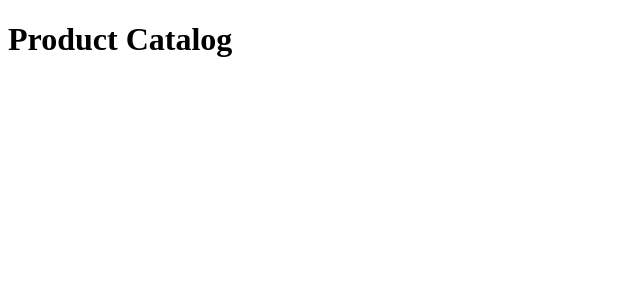
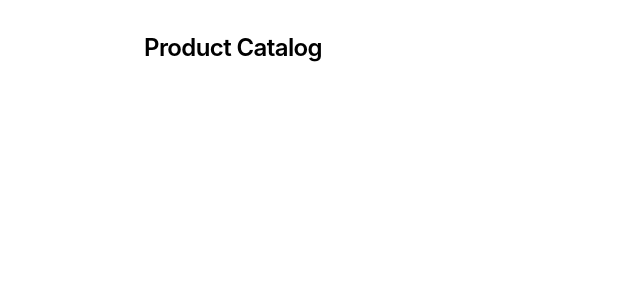
Before and after one commit to rmdelossantos/co-silver-panda, a React (Vite) app in the folder frontend/: page / in a window 1280 px wide. Shown: the top 300 px of the page, without its empty margins (0-640 px from the left). Built offline with nearby package versions, Linux system fonts and the light colour scheme.

Commit message:
chore(web): add tailwind css

```diff
--- a/frontend/package.json
+++ b/frontend/package.json
@@ -18,11 +18,13 @@
     "react-dom": "^19.3.1"
   },
   "devDependencies": {
+    "@tailwindcss/vite": "^4.3.5",
     "@types/node": "^24.19.2",
     "@types/react": "^19.3.0",
     "@types/react-dom": "^19.3.0",
     "@vitejs/plugin-react": "^6.1.2",
     "oxlint": "^1.90.0",
+    "tailwindcss": "^4.3.5",
     "typescript": "~7.0.2",
     "vite": "^8.3.6"
   }
--- a/frontend/src/App.tsx
+++ b/frontend/src/App.tsx
@@ -1,7 +1,7 @@
 export default function App() {
   return (
-    <main>
-      <h1>Product Catalog</h1>
+    <main className="mx-auto max-w-5xl px-4 py-8">
+      <h1 className="text-2xl font-semibold tracking-tight">Product Catalog</h1>
     </main>
   );
 }
--- a/frontend/src/index.css
+++ b/frontend/src/index.css
@@ -0,0 +1 @@
+@import 'tailwindcss';
--- a/frontend/vite.config.ts
+++ b/frontend/vite.config.ts
@@ -1,7 +1,7 @@
-import react from '@vitejs/plugin-react'
-import { defineConfig } from 'vite'
+import tailwindcss from '@tailwindcss/vite';
+import react from '@vitejs/plugin-react';
+import { defineConfig } from 'vite';
 
-// https://vite.dev/config/
 export default defineConfig({
-  plugins: [react()],
-})
+  plugins: [react(), tailwindcss()],
+});
```
Also changed, not shown: 1 other file (tests, documents, lock files or other folders).
